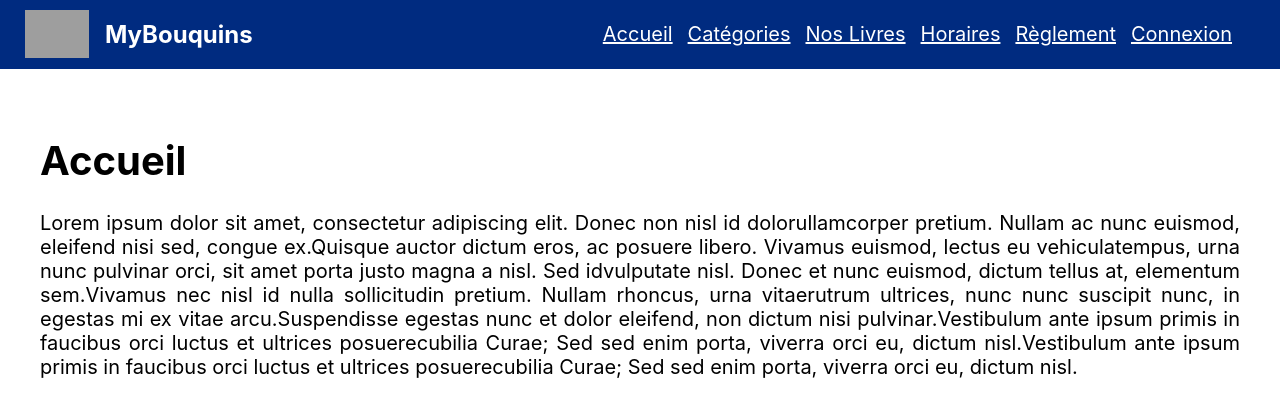
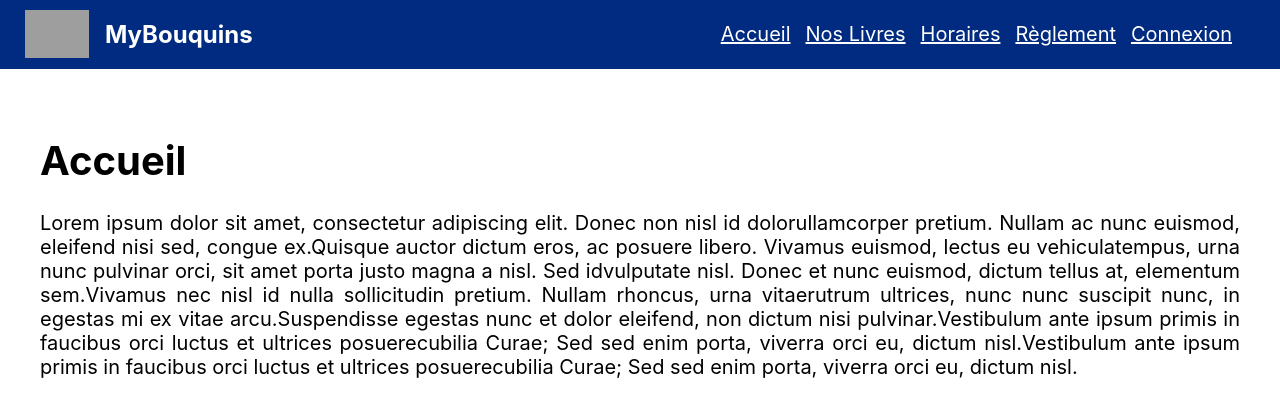
Before and after one commit to racso-dev/my-online-library-front, a React (Create React App) app: page / in a window 1280 px wide. Shown: the top 416 px of the page. Built offline with nearby package versions, Linux system fonts and the light colour scheme; grey boxes are pictures that could not be loaded.

Commit message:
[UPDATE]: Navbar updated

```diff
--- a/src/components/AppBar.css
+++ b/src/components/AppBar.css
@@ -3,6 +3,9 @@
     display: flex;
     justify-content: center;
     align-items: center;
+    position: sticky;
+    top: 0;
+    z-index: 1;
 }
 
 .navbar-brand {
@@ -13,6 +16,7 @@
 }
 .navbar-brand h1 {
     color: white;
+    font-size: 1.5em;
 }
 
 .navbar-brand img {
@@ -23,6 +27,8 @@
 .nav {
     margin-left: auto;
     margin-right: 3em;
+    display: flex;
+    align-items: center;
 }
 
 .hover-lined {
@@ -30,3 +36,19 @@
     font-size: 1.25em;
     margin-left: 15px;
 }
+
+.hover-lined:hover {
+    color: white;
+    font-size: 1.25em;
+    margin-left: 15px;
+    text-decoration: underline;
+}
+
+.logo {
+    height: 2em;
+    width: 2em;
+    justify-content: center;
+    align-items: center;
+    display: flex;
+    margin-inline: 2em;
+}
--- a/src/components/AppBar.js
+++ b/src/components/AppBar.js
@@ -6,13 +6,13 @@ import {
 
 import './AppBar.css';
 import { Pages } from '../routes/AppRouter';
-import * as AuthService from '../services/AuthService';
+import ProfileLogo from '../assets/profile.png';
 
 const AppBar = () => {
     const checkLoggedIn = () => {
         const token = localStorage.getItem('jwt');
         return token ? true : false;
-    }
+    };
     const [isLogged, setIsLogged] = React.useState(false);
 
     React.useEffect(() => {
@@ -22,24 +22,23 @@ const AppBar = () => {
     return (
         <Navbar className='app-navbar'>
             <Navbar.Brand href="/">
-                <img src="https://cdn-icons-png.flaticon.com/512/2232/2232688.png" alt="logo" style={{ maxHeight: "3rem" }} />
+                <img src="https://cdn-icons-png.flaticon.com/512/2232/2232688.png" alt="logo" />
                 <h1> MyBouquins </h1>
             </Navbar.Brand>
             <Nav className="nav">
                 <Nav.Link className="hover-lined" href={Pages.MAIN}>Accueil</Nav.Link>
-                <Nav.Link className="hover-lined" href={Pages.CATEGORIES}>Catégories</Nav.Link>
                 <Nav.Link className="hover-lined" href={Pages.OUR_BOOKS}>Nos Livres</Nav.Link>
                 <Nav.Link className="hover-lined" href={Pages.HOURS}>Horaires</Nav.Link>
                 <Nav.Link className="hover-lined" href={Pages.RULES}>Règlement</Nav.Link>
                 {
                     isLogged ?
-                        <Nav.Link className="hover-lined" href={Pages.MAIN} onClick={AuthService.signOut}>Déconnexion</Nav.Link>
+                        <Nav.Link className='logo' href={Pages.PROFILE}><img className='logo' src={ProfileLogo} alt="profile_logo"></img></Nav.Link>
                         :
                         <Nav.Link className="hover-lined" href={Pages.CONNECTION}>Connexion</Nav.Link>
                 }
             </Nav>
         </Navbar>
     );
-}
+};
 
 export default AppBar;
```
